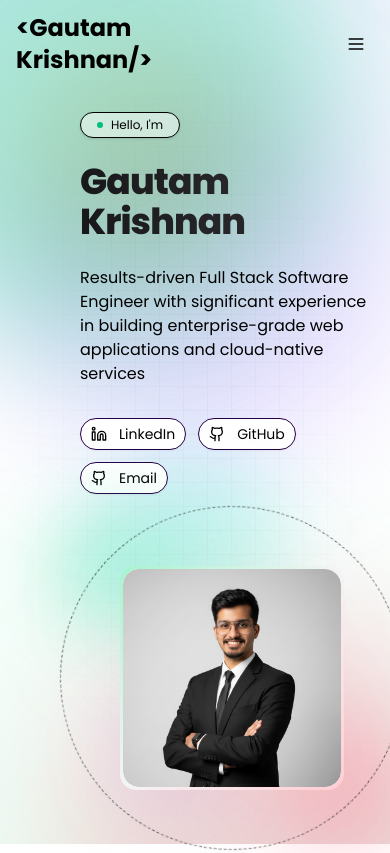
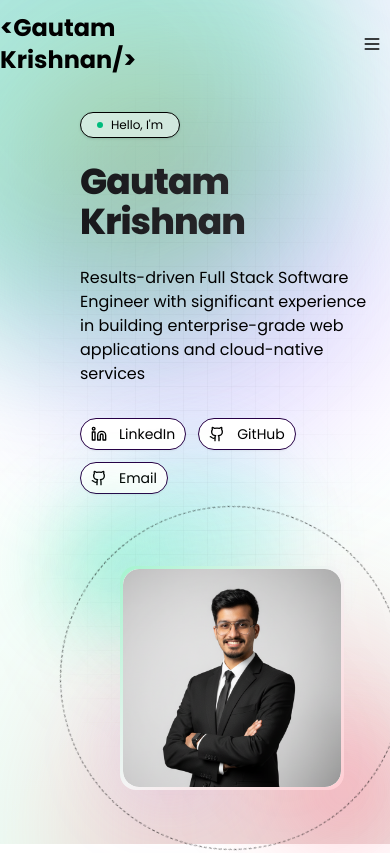
Before and after one commit to gautam247gk/portfolio, a Next.js app: page / in a window 390 px wide. Shown: the top 853 px of the page. Built offline with nearby package versions, Linux system fonts and the light colour scheme.

Commit message:
fix: update layout and styles in SiteHeader for improved responsiveness and alignment

```diff
--- a/src/components/site-header.tsx
+++ b/src/components/site-header.tsx
@@ -74,21 +74,21 @@ export function SiteHeader() {
         scrolled ? "bg-opacity-90 backdrop-blur-md" : "bg-transparent"
       } }`}
     >
-      <div className="container max-w-7xl px-4 md:px-6">
-        <div className="grid w-full grid-cols-2 items-center justify-between py-3 md:grid-cols-3">
+      <div className="container max-w-7xl ">
+        <div className="grid w-full grid-cols-2 items-center justify-center py-3 md:grid-cols-[1fr_2fr_0.5fr] ">
           <Link href="/" className="flex items-center justify-start gap-2">
             <h2 className="text-2xl font-bold">&lt;Gautam Krishnan&#47;&gt;</h2>
             <span className="sr-only">Gautam Krishnan</span>
           </Link>
 
-          <nav className="hidden w-full items-center justify-center gap-6 px-6 text-md font-medium md:flex">
+          <nav className="hidden w-full items-center justify-around align-baseline text-md font-medium md:flex-row md:flex">
             {nav.map((item) => {
               return (
                 <a
                   key={item.id}
                   href={"#" + item.id}
                   onClick={(e) => handleHashScroll(e, item.id)}
-                  className="text-primary-foreground  dark:text-secondary-foreground"
+                  className="text-primary-foreground text-center w-full dark:text-secondary-foreground"
                 >
                   {item.label}
                 </a>
```
